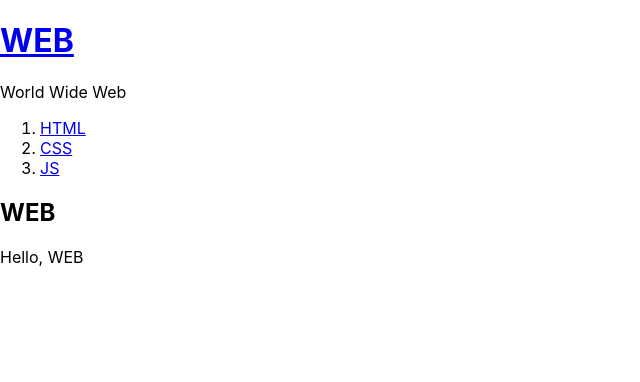
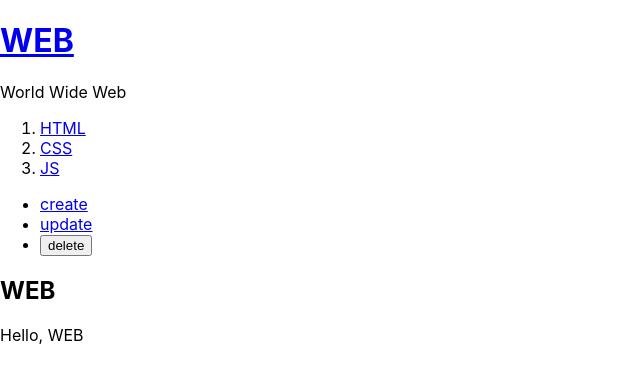
Before and after one commit to songdoing/react-redux-webApp, a React (Create React App) app: page / in a window 1280 px wide. Shown: the top 382 px of the page, without its empty margins (0-640 px from the left). Built offline with nearby package versions, Linux system fonts and the light colour scheme.

Commit message:
control for CRUD

```diff
--- a/src/App.js
+++ b/src/App.js
@@ -3,12 +3,13 @@
 import Header from "./components/Header";
 import NavContainer from "./containers/Nav";
 import ArticleContainer from "./containers/Article";
-
+import ControlContainer from './containers/Control';
 function App() {
   return (
     <div className="App">
       <Header></Header>
       <NavContainer></NavContainer>
+      <ControlContainer></ControlContainer>
       <ArticleContainer></ArticleContainer>
     </div>
   );
--- /dev/null
+++ b/src/components/Control.jsx
@@ -0,0 +1,24 @@
+import React, { Component } from 'react'
+
+export default class Control extends Component {
+    render() {// container가 onClick들을 받는다
+        return (
+            <ul>
+                <li><a href = "create" onClick = {function(e){
+                    this.props.onClick('CREATE');
+                    e.preventDefault();//페이지가 넘어가지 않도록 API를 넣는다
+                }.bind(this)}>create</a></li>
+                <li><a href = "update" onClick = {function(e){
+                    this.props.onClick('UPDATE');
+                    e.preventDefault();
+                }.bind(this)}>update</a></li>
+                <li>
+                    <input type="button" value = "delete" onClick = {function(e){
+                        this.props.onClick('DELETE');
+                        e.preventDefault();
+                }.bind(this)}></input>
+                </li>
+            </ul>
+        )
+    }
+}
--- /dev/null
+++ b/src/containers/Control.jsx
@@ -0,0 +1,12 @@
+import Control from '../components/Control';
+import { connect } from 'react-redux';
+
+export default connect(null,
+    function(dispatch) {
+        return {
+            onClick : function(mode) {
+                dispatch({type : mode}); //dispatch 될때마다 store로
+            }
+        }
+    }
+)(Control);
--- a/src/store.js
+++ b/src/store.js
@@ -27,6 +27,9 @@
         return {...state, mode:'READ',
         selected_content_id:action.id}
    }
+   if(action.type === 'CREATE') {
+       return {...state, mode:'CREATE'}
+   }
    return state;
 }
 export default createStore(reducer, window.__REDUX_DEVTOOLS_EXTENSION__ && window.__REDUX_DEVTOOLS_EXTENSION__());
```
